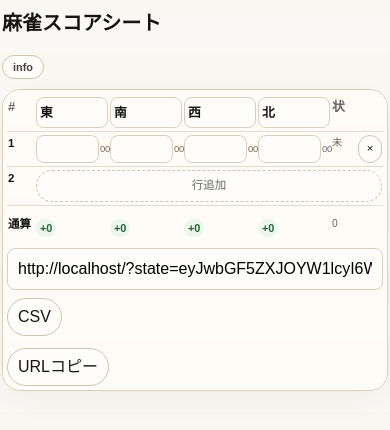
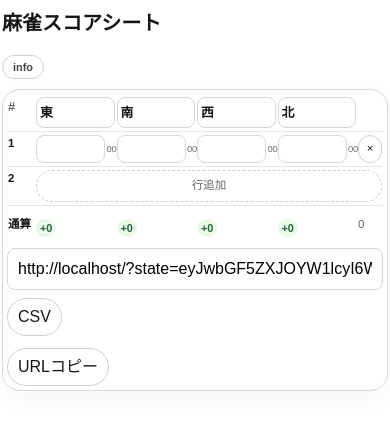
Before and after one commit to Npieju/mahjong-sheet, a React (Vite) app: page / in a window 390 px wide. Shown: the top 430 px of the page. Built offline with nearby package versions, Linux system fonts and the light colour scheme.

Commit message:
Refine mobile help and simplify table UI

```diff
--- a/src/App.tsx
+++ b/src/App.tsx
@@ -114,7 +114,7 @@ function App() {
             <p>100点単位、符号込み4文字入力。右の 00 は固定。</p>
             <p>空欄を 1 つだけ残すと 4 人目を自動補完。</p>
             <p>雀魂式 4麻。25000持ち、30000返し、オカ20、ウマ +15 +5 -5 -15、同点は座順優先。</p>
-            <p>状態: 未=未入力、補=補完待ち、数=数値不正、差=合計不一致、自=自動補完。</p>
+            <p>行の状態は背景色とツールチップで確認。</p>
             <p>URL と localStorage に保存。</p>
             {games.every((row) => isRowEmpty(row)) ? <p>まず 1 行入れれば動く。</p> : null}
           </div>
@@ -130,7 +130,6 @@ function App() {
               <col className="col-score" />
               <col className="col-score" />
               <col className="col-score" />
-              <col className="col-status" />
               <col className="col-remove" />
             </colgroup>
             <thead>
@@ -146,7 +145,6 @@ function App() {
                     />
                   </th>
                 ))}
-                <th>状</th>
                 <th />
               </tr>
             </thead>
@@ -155,19 +153,23 @@ function App() {
                 const autoFilledSeat = game.resolution.kind === 'complete' ? game.resolution.autoFilledSeat : null;
                 const rowStatus =
                   game.resolution.kind === 'empty'
-                    ? { short: '未', long: '未入力' }
+                    ? '未入力'
                     : game.resolution.kind === 'partial'
-                      ? { short: '補', long: '3人入力で補完待ち' }
+                      ? '3人入力で補完待ち'
                       : game.resolution.kind === 'invalid'
-                        ? { short: '数', long: '数値不正' }
+                        ? '数値不正'
                         : game.resolution.kind === 'mismatch'
-                          ? { short: '差', long: `合計差 ${game.resolution.diff > 0 ? '+' : ''}${game.resolution.diff}` }
+                          ? `合計差 ${game.resolution.diff > 0 ? '+' : ''}${game.resolution.diff}`
                           : autoFilledSeat === null
-                            ? { short: 'OK', long: '計算可' }
-                            : { short: '自', long: '自動補完' };
+                            ? '計算可'
+                            : '自動補完';
 
                 return (
-                  <tr key={game.row.id} className={game.resolution.kind === 'mismatch' ? 'row-warn' : undefined}>
+                  <tr
+                    key={game.row.id}
+                    className={game.resolution.kind === 'mismatch' ? 'row-warn' : undefined}
+                    title={rowStatus}
+                  >
                     <th scope="row">{gameIndex + 1}</th>
                     {game.row.scores.map((score, seat) => {
                       const result = game.results?.find((entry) => entry.seat === seat) ?? null;
@@ -198,7 +200,6 @@ function App() {
                         </td>
                       );
                     })}
-                    <td className="status-cell" title={rowStatus.long}>{rowStatus.short}</td>
                     <td className="remove-cell">
                       <button type="button" className="ghost-button" onClick={() => removeGame(game.row.id)}>
                         ×
@@ -209,7 +210,7 @@ function App() {
               })}
               <tr className="add-row">
                 <th scope="row">{games.length + 1}</th>
-                <td colSpan={6}>
+                <td colSpan={5}>
                   <button type="button" className="inline-add-button" onClick={addGame}>行追加</button>
                 </td>
               </tr>
@@ -222,8 +223,7 @@ function App() {
                     <div className={`result-chip ${total >= 0 ? 'plus' : 'minus'}`}>{formatDelta(total)}</div>
                   </td>
                 ))}
-                <td className="status-cell">{completeGames.length}</td>
-                <td />
+                <td className="remove-cell total-count-cell">{completeGames.length}</td>
               </tr>
             </tfoot>
           </table>
--- a/src/styles.css
+++ b/src/styles.css
@@ -1,7 +1,7 @@
 :root {
   font-family: "Noto Sans JP", "Hiragino Sans", sans-serif;
   color: #151515;
-  background: #f5f1e8;
+  background: #ffffff;
   line-height: 1.5;
   font-weight: 400;
 }
@@ -14,9 +14,7 @@ body {
   margin: 0;
   min-width: 320px;
   min-height: 100vh;
-  background:
-    linear-gradient(180deg, rgba(255, 255, 255, 0.65), rgba(255, 255, 255, 0.65)),
-    repeating-linear-gradient(0deg, #f3eee4, #f3eee4 36px, #efe8dc 36px, #efe8dc 72px);
+  background: #ffffff;
 }
 
 button,
@@ -50,10 +48,10 @@ textarea {
 }
 
 .table-panel {
-  border: 1px solid #d9d0c3;
+  border: 1px solid #d8d8d8;
   border-radius: 18px;
-  background: rgba(255, 252, 247, 0.92);
-  box-shadow: 0 10px 30px rgba(48, 36, 21, 0.06);
+  background: #ffffff;
+  box-shadow: 0 8px 24px rgba(20, 20, 20, 0.04);
 }
 
 .info-details {
@@ -66,9 +64,9 @@ textarea {
   justify-content: center;
   min-width: 48px;
   height: 28px;
-  border: 1px solid #cfc3b3;
+  border: 1px solid #d0d0d0;
   border-radius: 999px;
-  background: #fffdfa;
+  background: #ffffff;
   color: #444;
   cursor: pointer;
   list-style: none;
@@ -89,10 +87,10 @@ textarea {
   z-index: 2;
   width: min(300px, calc(100vw - 24px));
   padding: 10px 12px;
-  border: 1px solid #d9d0c3;
+  border: 1px solid #d8d8d8;
   border-radius: 12px;
-  background: rgba(255, 252, 247, 0.98);
-  box-shadow: 0 10px 30px rgba(48, 36, 21, 0.12);
+  background: rgba(255, 255, 255, 0.98);
+  box-shadow: 0 10px 30px rgba(20, 20, 20, 0.1);
   font-size: 0.75rem;
   color: #555;
 }
@@ -138,11 +136,7 @@ textarea {
 }
 
 .col-score {
-  width: calc((100% - 92px) / 4);
-}
-
-.col-status {
-  width: 26px;
+  width: calc((100% - 54px) / 4);
 }
 
 .col-remove {
@@ -152,7 +146,7 @@ textarea {
 .score-table th,
 .score-table td {
   padding: 6px 4px;
-  border-bottom: 1px solid #e4dbcf;
+  border-bottom: 1px solid #e7e7e7;
   text-align: left;
   vertical-align: top;
 }
@@ -181,16 +175,16 @@ textarea {
 
 .score-table input {
   width: 100%;
-  border: 1px solid #d8cfbf;
+  border: 1px solid #d7d7d7;
   border-radius: 8px;
   padding: 6px 6px;
-  background: #fffdfa;
+  background: #ffffff;
   color: #151515;
 }
 
 .score-table input:disabled {
-  color: #6d6658;
-  background: #f0ebe2;
+  color: #666;
+  background: #f4f4f4;
 }
 
 .name-input {
@@ -215,17 +209,17 @@ textarea {
 
 .score-suffix {
   width: 1.7ch;
-  color: #6f685c;
+  color: #6a6a6a;
   font-variant-numeric: tabular-nums;
   font-size: 0.9em;
 }
 
 .auto-cell {
-  background: rgba(240, 235, 226, 0.55);
+  background: #f7f7f7;
 }
 
 .row-warn {
-  background: rgba(255, 237, 224, 0.55);
+  background: #fff3ea;
 }
 
 .result-chip {
@@ -247,23 +241,21 @@ textarea {
   color: #8b3729;
 }
 
-.status-cell {
-  white-space: nowrap;
-  color: #6a6458;
+.remove-cell {
   width: 26px;
-  font-size: 0.72rem;
   text-align: center;
 }
 
-.remove-cell {
-  width: 26px;
+.total-count-cell {
+  color: #666;
+  font-size: 0.72rem;
 }
 
 button {
-  border: 1px solid #cfc3b3;
+  border: 1px solid #d0d0d0;
   border-radius: 999px;
   padding: 6px 10px;
-  background: #fffdfa;
+  background: #ffffff;
   color: #151515;
   cursor: pointer;
 }
@@ -277,10 +269,10 @@ button {
 .share-input {
   width: 100%;
   margin-top: 8px;
-  border: 1px solid #d8cfbf;
+  border: 1px solid #d7d7d7;
   border-radius: 8px;
   padding: 8px 10px;
-  background: #fffdfa;
+  background: #ffffff;
 }
 
 @media (max-width: 900px) {
@@ -332,11 +324,6 @@ button {
     font-size: 0.82em;
   }
 
-  .status-cell {
-    width: 22px;
-    font-size: 0.64rem;
-  }
-
   .info-button {
     min-width: 42px;
     height: 24px;
@@ -345,7 +332,13 @@ button {
   }
 
   .info-popover {
-    width: min(260px, calc(100vw - 12px));
+    position: fixed;
+    top: 42px;
+    left: 6px;
+    right: 6px;
+    width: auto;
+    max-height: calc(100vh - 54px);
+    overflow-y: auto;
     font-size: 0.68rem;
   }
 }
```
